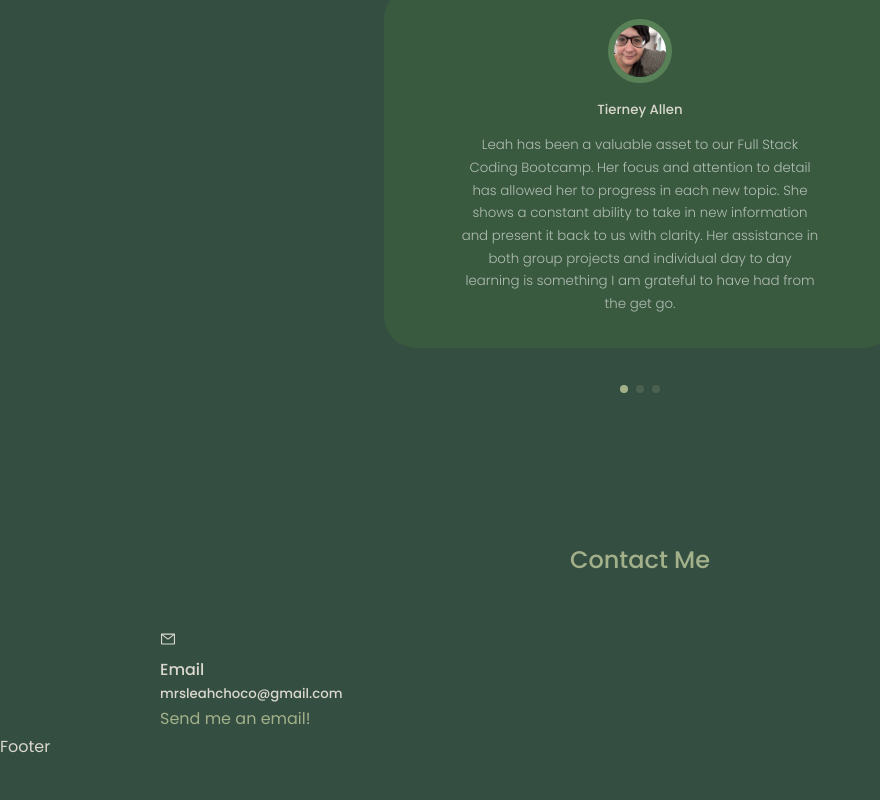
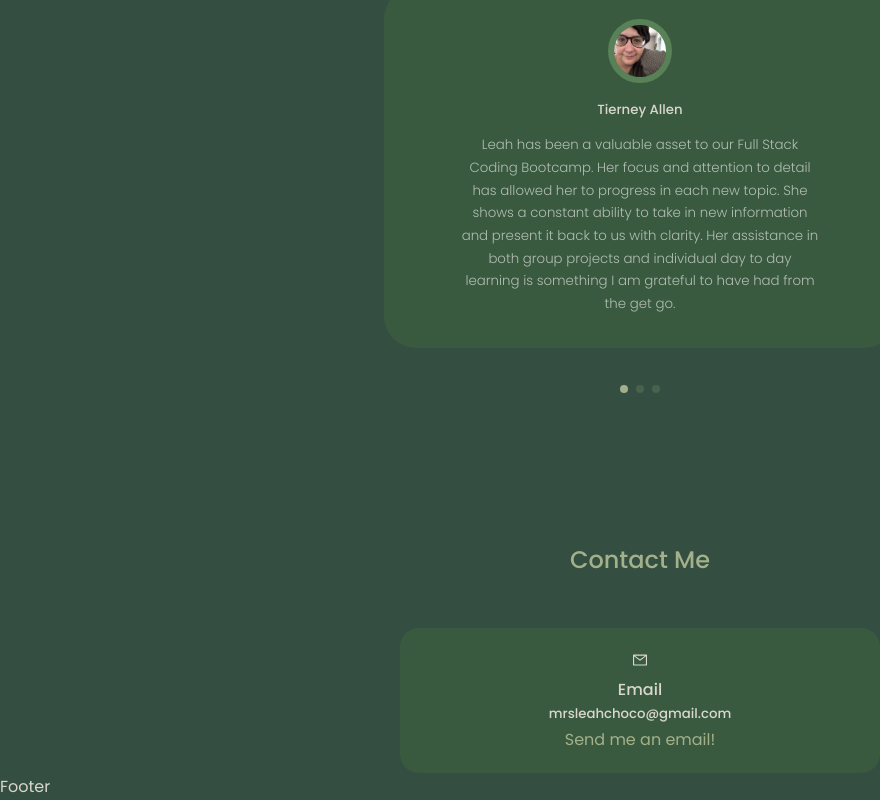
Before and after one commit to leah-choco/Portfolio, a React (Create React App) app: page / in a window 1280 px wide. Shown: the part 3271-4071 px from the top of the page, without its empty margins (0-880 px from the left). Before the commit the page ends 4031 px from the top, so only its background shows below. Built offline with nearby package versions, Linux system fonts and the light colour scheme.

Commit message:
Stlying my contact me component

```diff
--- a/src/components/Contact/contact.css
+++ b/src/components/Contact/contact.css
@@ -0,0 +1,23 @@
+.container .contact__container{
+    width:20%;
+    display:flex;
+    justify-content: center;
+}
+
+.contact__option {
+    background: var(--color-bg-variant);
+    padding: 1.2rem;
+    display: block;
+    border-radius: 1.2rem;
+    text-align: center;
+    width: 50%;
+    margin: 0.8rem auto 0;
+    border: 1px solid transparent;
+    transition: var(--transition);
+
+}
+
+.contact__option:hover {
+    background: transparent;
+    border-color: var(--color-primary-variant);
+}
```
